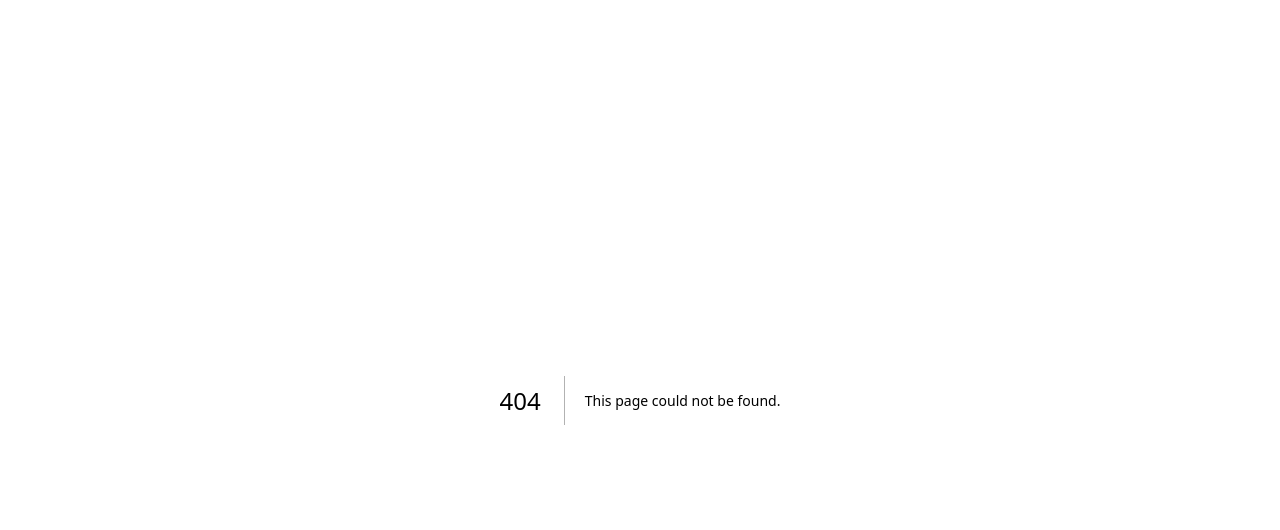
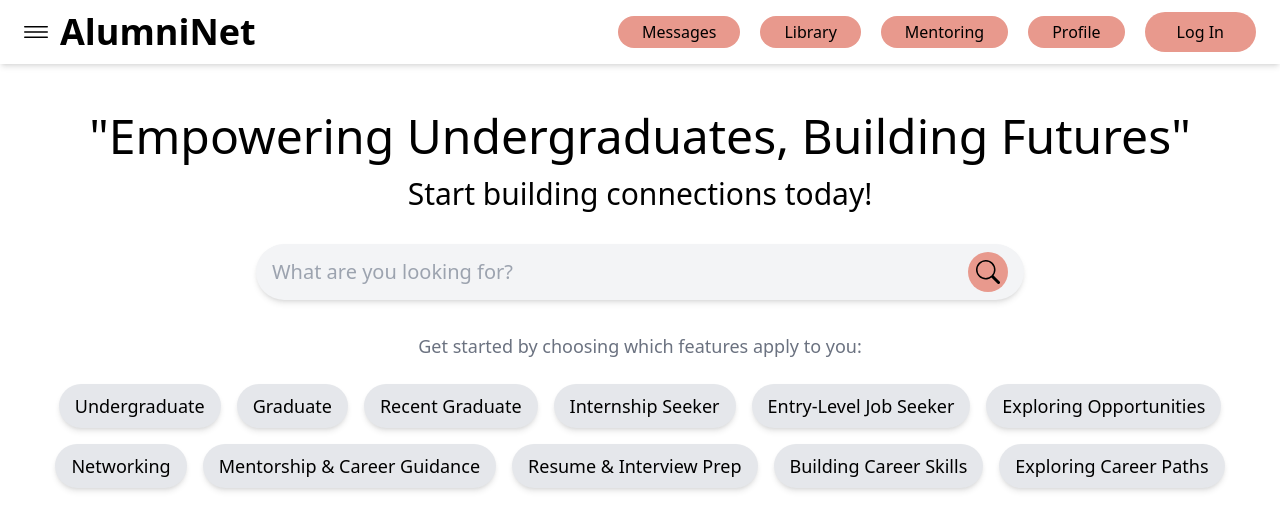
Before and after one commit to Tem-i/LinkedinAddOn, a Next.js app in the folder addondb/: page /landingpage/page in a window 1280 px wide. Before the commit this address had no page. Shown: the top 530 px of the page. Built offline with nearby package versions, Linux system fonts and the light colour scheme.

Commit message:
Added buttons under the search bar, and they light up pink when user hovers over it

```diff
--- /dev/null
+++ b/addondb/pages/landingpage/page.tsx
@@ -0,0 +1,91 @@
+import React from 'react'
+import Image from 'next/image'
+
+const page = () => {
+  const handleButtonClick = (feature) => {
+    console.log(`Feature selected: ${feature}`);
+    // Add your navigation or functionality here.
+  };
+
+  const features = [
+    'Undergraduate',
+    'Graduate',
+    'Recent Graduate',
+    'Internship Seeker',
+    'Entry-Level Job Seeker',
+    'Exploring Opportunities',
+    'Networking',
+    'Mentorship & Career Guidance',
+    'Resume & Interview Prep',
+    'Building Career Skills',
+    'Exploring Career Paths',
+  ];
+
+  return (
+    <div>
+      {/* Background */}
+      <div className='bg-white h-screen w-screen'>
+        {/* Top Border */}
+        <div className='h-16 flex items-center justify-between px-6 space-x-3 shadow-md'>
+          {/* Top Content */}
+          <div className='flex flex-row space-x-3 items-center'>
+            <div>
+              <Image src='/Group13.svg' alt='hamburgermenu' width={24} height={24} />
+            </div>
+            <div className='text-black font-bold text-4xl'>AlumniNet</div>
+          </div>
+
+          {/* Buttons */}
+          <div className='space-x-5'>
+            <button className='bg-[#e8998d] rounded-3xl px-6 py-1 text-black'>Messages</button>
+            <button className='bg-[#e8998d] rounded-3xl px-6 py-1 text-black'>Library</button>
+            <button className='bg-[#e8998d] rounded-3xl px-6 py-1 text-black'>Mentoring</button>
+            <button className='bg-[#e8998d] rounded-3xl px-6 py-1 text-black'>Profile</button>
+            <button className='bg-[#e8998d] rounded-3xl px-8 py-2 text-black'>Log In</button>
+          </div>
+        </div>
+
+        {/* Main Content */}
+        <div className='text-black flex flex-col justify-center items-center mt-12 space-y-8'>
+          {/* Main Text */}
+          <div className='text-center'>
+            <p className='font-normal text-5xl'>"Empowering Undergraduates, Building Futures"</p>
+            <p className='text-3xl mt-4'>Start building connections today!</p>
+          </div>
+
+          {/* Search Bar */}
+          <div className='w-full flex justify-center'>
+            <div className='flex items-center bg-gray-100 rounded-full shadow-md px-4 py-2 w-3/4 max-w-3xl'>
+              <input
+                type='text'
+                className='bg-gray-100 flex-grow text-xl outline-none'
+                placeholder='What are you looking for?'
+              />
+              <button className='flex items-center justify-center text-white bg-[#e8998d] rounded-full h-10 w-10'>
+                <Image src='/search.svg' alt='search-icon' width={24} height={24} />
+              </button>
+            </div>
+          </div>
+
+          {/* Feature Buttons */}
+          <div className='text-center'>
+            <p className='text-gray-500 text-lg'>Get started by choosing which features apply to you:</p>
+            <div className='flex flex-wrap justify-center gap-4 mt-6'>
+              {features.map((feature) => (
+                <button
+                  key={feature}
+                  onClick={() => handleButtonClick(feature)}
+                  className='bg-gray-200 hover:bg-[#e8998d] text-black py-2 px-4 rounded-full shadow-md text-lg'
+                >
+                  {feature}
+                </button>
+              ))}
+            </div>
+          </div>
+        </div>
+      </div>
+    </div>
+  );
+};
+
+export default page;
```
